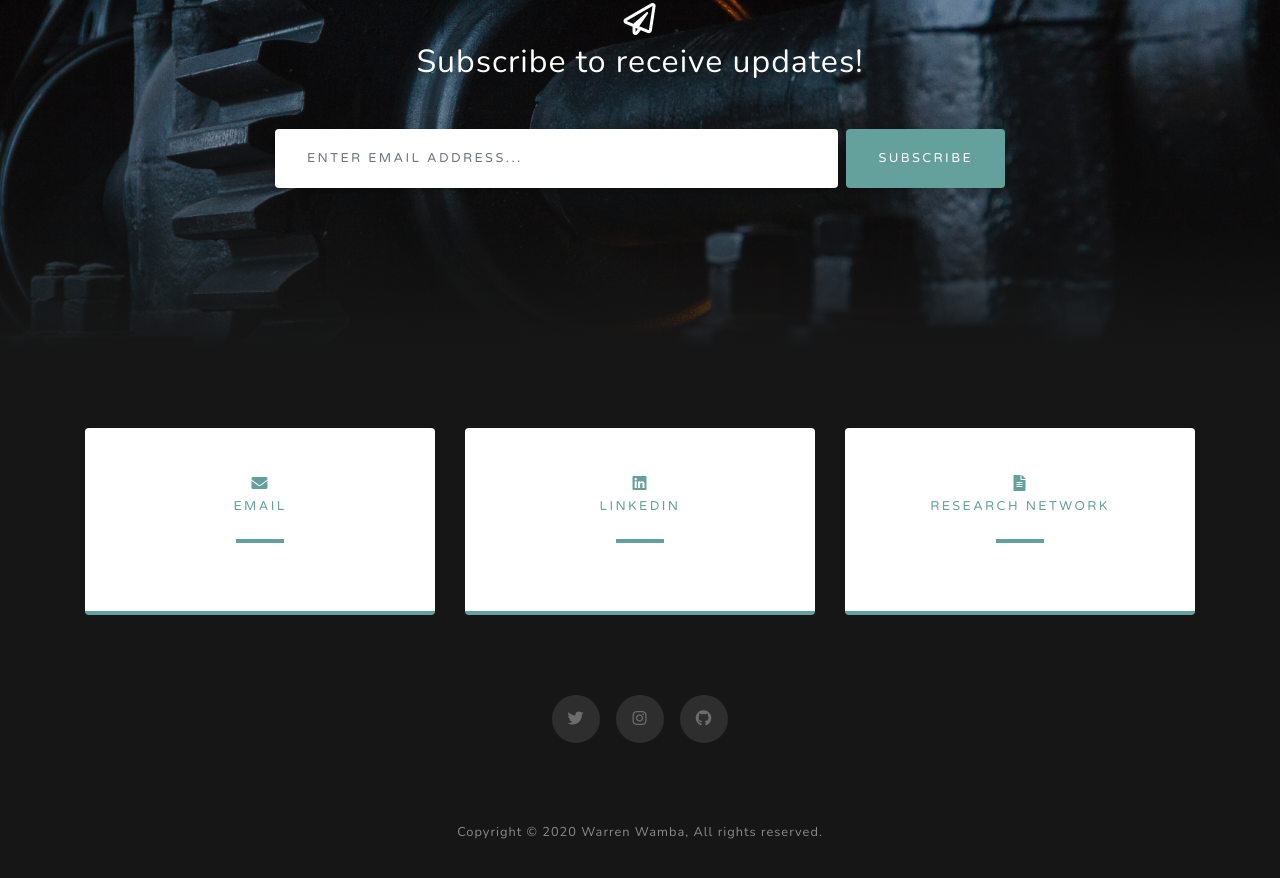
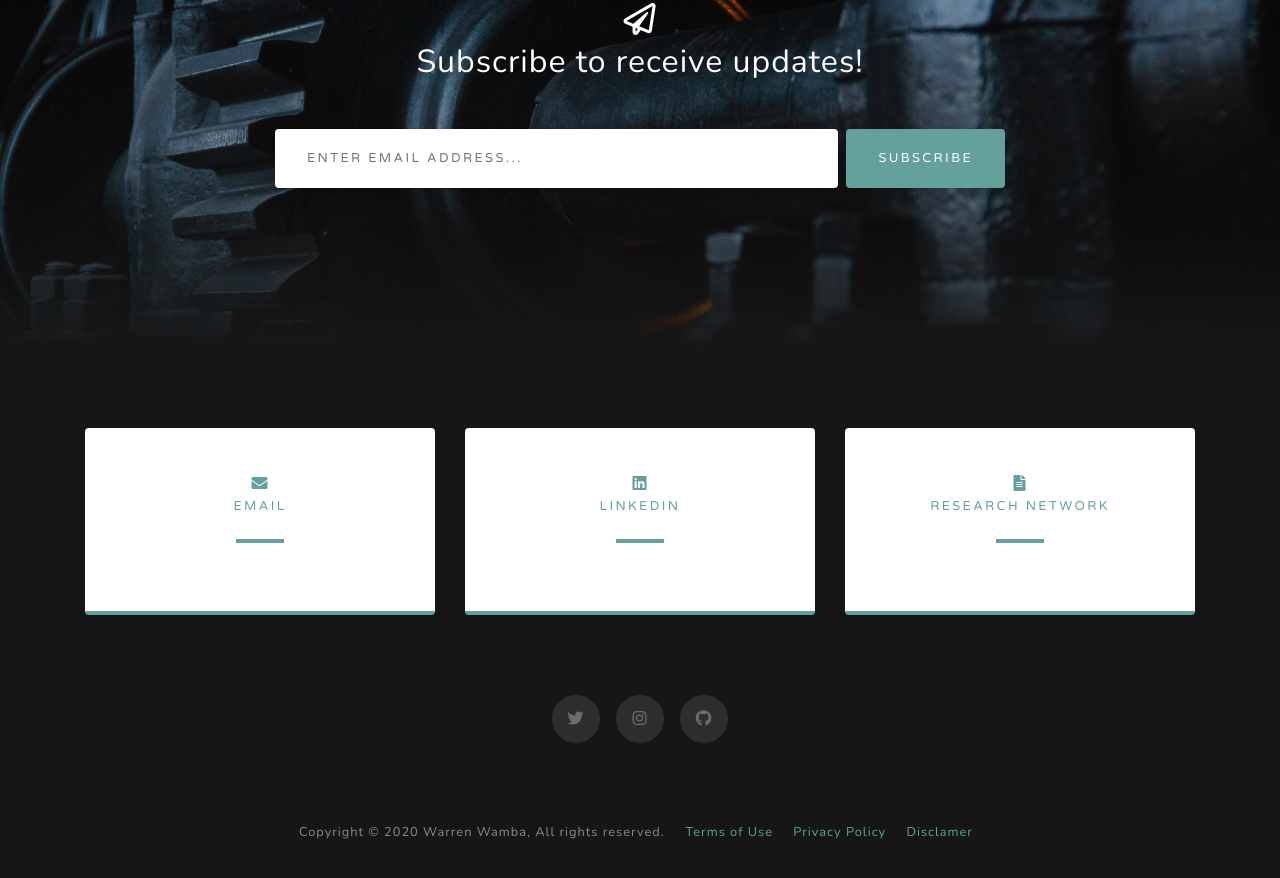
Before and after one commit to wwamba/wwamba.github.io, a plain HTML site: page certifications.html in a window 1280 px wide. Shown: the part 2051-2929 px from the top of the page. Drawn offline with nearby package versions, Linux system fonts and the light colour scheme; files whose address does not match are found by name.

Commit message:
Commit of the G13.5
Updated Version
Commit of the G13.5
20200513 - 20h59 - London Time

```diff
--- a/certifications.html
+++ b/certifications.html
@@ -259,6 +259,15 @@
   <footer class="bg-black small text-center text-white-50">
     <div class="container">
       Copyright &copy; 2020 Warren Wamba, All rights reserved.
+        <a href="#bottom" class="mx-2">
+          &nbsp; Terms of Use
+        </a>
+        <a href="#bottom" class="mx-2">
+          Privacy Policy
+        </a>
+        <a href="#bottom" class="mx-2">
+          Disclamer
+        </a>
     </div>
   </footer>
 
```
Also changed, not shown: essays.html (+9 -0 lines), index.html (+9 -0 lines), m-ressources.html (+9 -0 lines), r-papers.html (+9 -0 lines).
